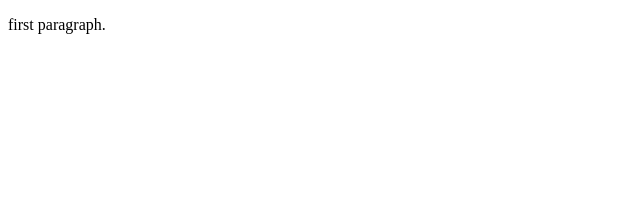
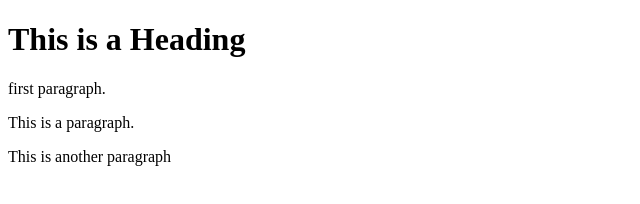
Before and after one commit to samardzhievk/learning-git, a plain HTML site: page index.html in a window 1280 px wide. Shown: the whole page, without its empty margins (0-640 px from the left). Drawn offline with Linux system fonts and the light colour scheme.

Commit message:
Feature xyz (#2)
* add some html

* add a paragraph

* Update index.html

```diff
--- a/index.html
+++ b/index.html
@@ -4,6 +4,9 @@
 <title>Page Title</title>
 </head>
 <body>
-  <p>first paragraph.</p>
+    <h1>This is a Heading</h1>
+    <p>first paragraph.</p>
+    <p>This is a paragraph.</p>
+    <p>This is another paragraph</p>
 </body>
 </html>
```
